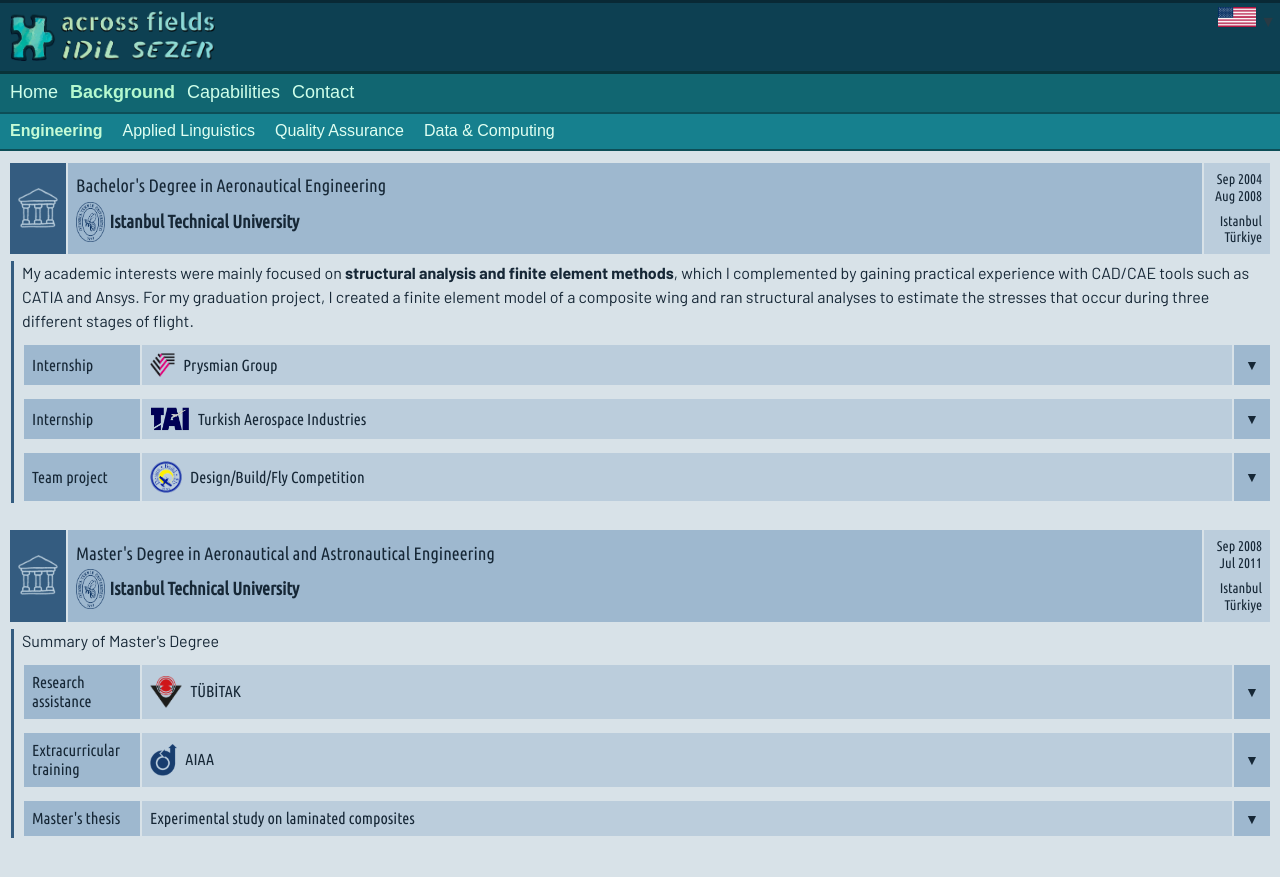
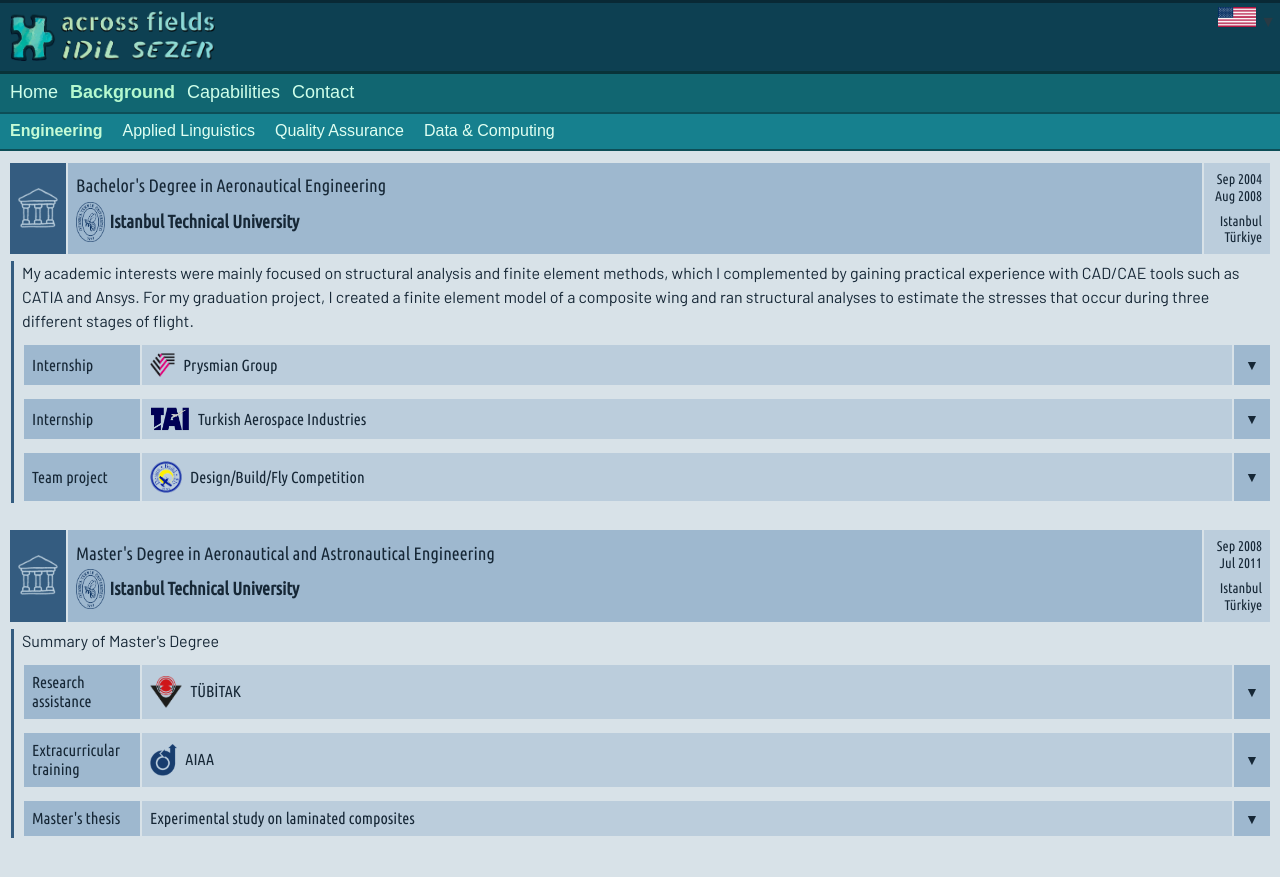
Before and after one commit to acrossfields/idilsezer, a Jekyll site: the page built from en/background-eng.md, in a window 1280 px wide. Shown: the top 877 px of the page. Built offline with Jekyll 4.4.1, drawn with Linux system fonts in a browser that asks for light colours; some web fonts are replaced.

Commit message:
Update background-eng.md

```diff
--- a/en/background-eng.md
+++ b/en/background-eng.md
@@ -29,7 +29,7 @@ permalink: /en/background/engineering/
 </table>
 
 <div class="bg-indented" style="margin-left: 11px; margin-right: 8px; padding: 0 0 0 8px; border-left-color: #345c80;">
-  <p style="margin-top: 0; margin-bottom: 10px; color: #162736;">My academic interests were mainly focused on <strong>structural analysis and finite element methods</strong>, which I complemented by gaining practical experience with CAD/CAE tools such as CATIA and Ansys. For my graduation project, I created a finite element model of a composite wing and ran structural analyses to estimate the stresses that occur during three different stages of flight.</p>
+  <p style="margin-top: 0; margin-bottom: 10px; color: #162736;">My academic interests were mainly focused on structural analysis and finite element methods, which I complemented by gaining practical experience with CAD/CAE tools such as CATIA and Ansys. For my graduation project, I created a finite element model of a composite wing and ran structural analyses to estimate the stresses that occur during three different stages of flight.</p>
 
   <table class="table-bgsub" style="color: #162736; margin: 10px 0; padding: 0;">
     <tr>
@@ -94,11 +94,11 @@ permalink: /en/background/engineering/
     <tr class="table-bgsub-details">
       <td colspan="3" style="padding: 5px;">
         <p style="margin: 0;">
-          As a member of one of the two teams from ITU competing in the 12th AIAA-Cessna-Raytheon Design/Build/Fly Competition held in 2008 in Wichita, KS, USA, I took part in the structural design, optimization, building, and flight testing of the <em>UçArı</em> team's model aircraft. This was an invaluable experience for me, as it brought together all the theoretical knowledge on aircraft design that I had been collecting for four years and allowed me to experience building a model aircraft from scratch with my own hands. I also secured sponsorship and designed the team logo.
+          As a member of one of the two teams from ITU competing in the 12th AIAA-Cessna-Raytheon Design/Build/Fly Competition held in 2008 in Wichita, KS, USA, I took part in the structural design, optimization, building, and flight testing of the UçArı team's model aircraft. This was an invaluable experience for me, as it brought together all the theoretical knowledge on aircraft design that I had been collecting for four years and allowed me to experience building a model aircraft from scratch with my own hands. I also secured sponsorship and designed the team logo.
         </p>
         <figure style="margin: 10px 0 0 0; text-align: left;">
           <img src="{{ '/assets/images/dbf_ucari.jpeg' | relative_url }}" alt="UçArı Team" style="max-width: 400px; width: 100%; height: auto;">
-          <figcaption style="font-size: 12px; color: #555;">The <em>UçArı</em> team at Hezarfen Airfield for flight testing</figcaption>
+          <figcaption style="font-size: 12px; color: #555;">The UçArı team at Hezarfen Airfield for flight testing</figcaption>
         </figure>
       </td>
     </tr>
```
